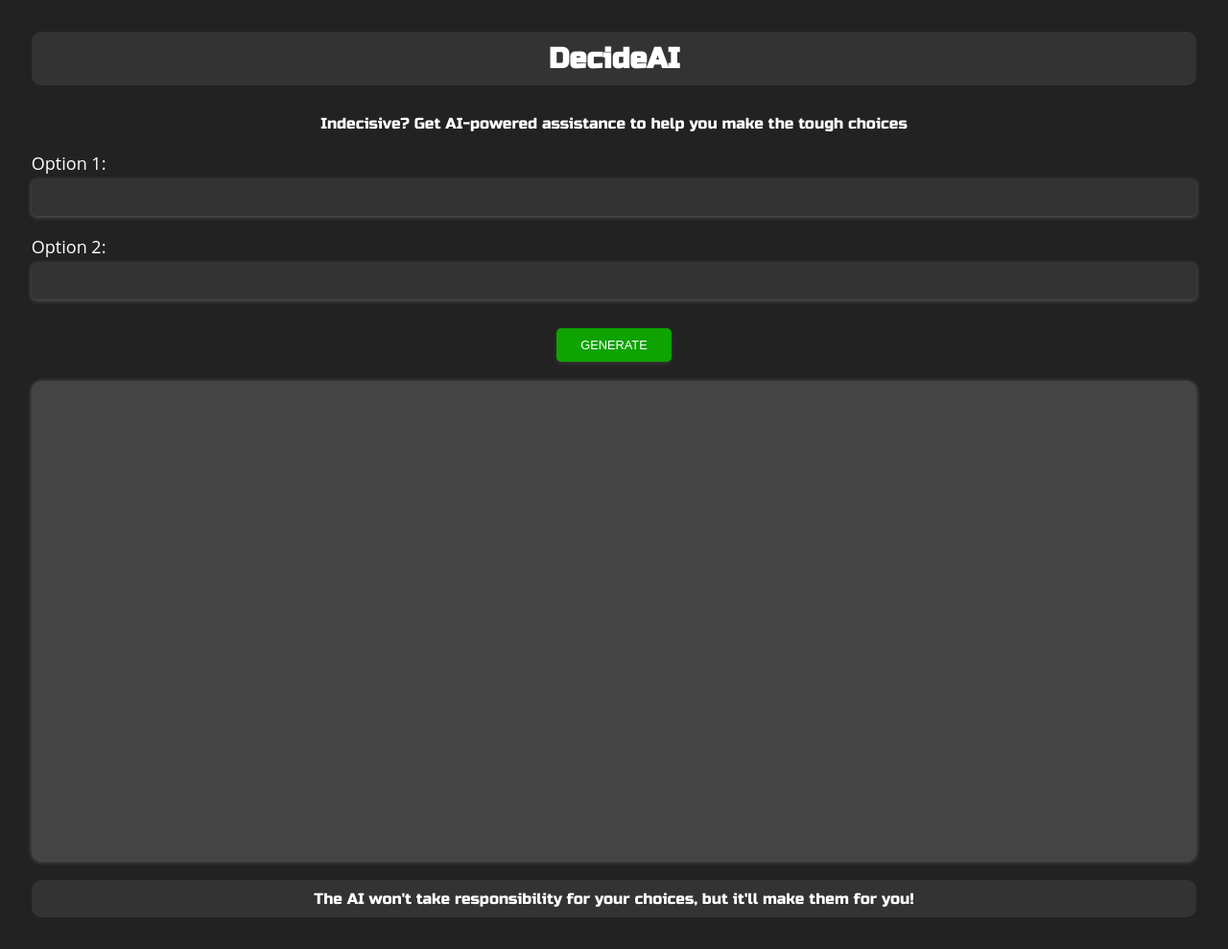
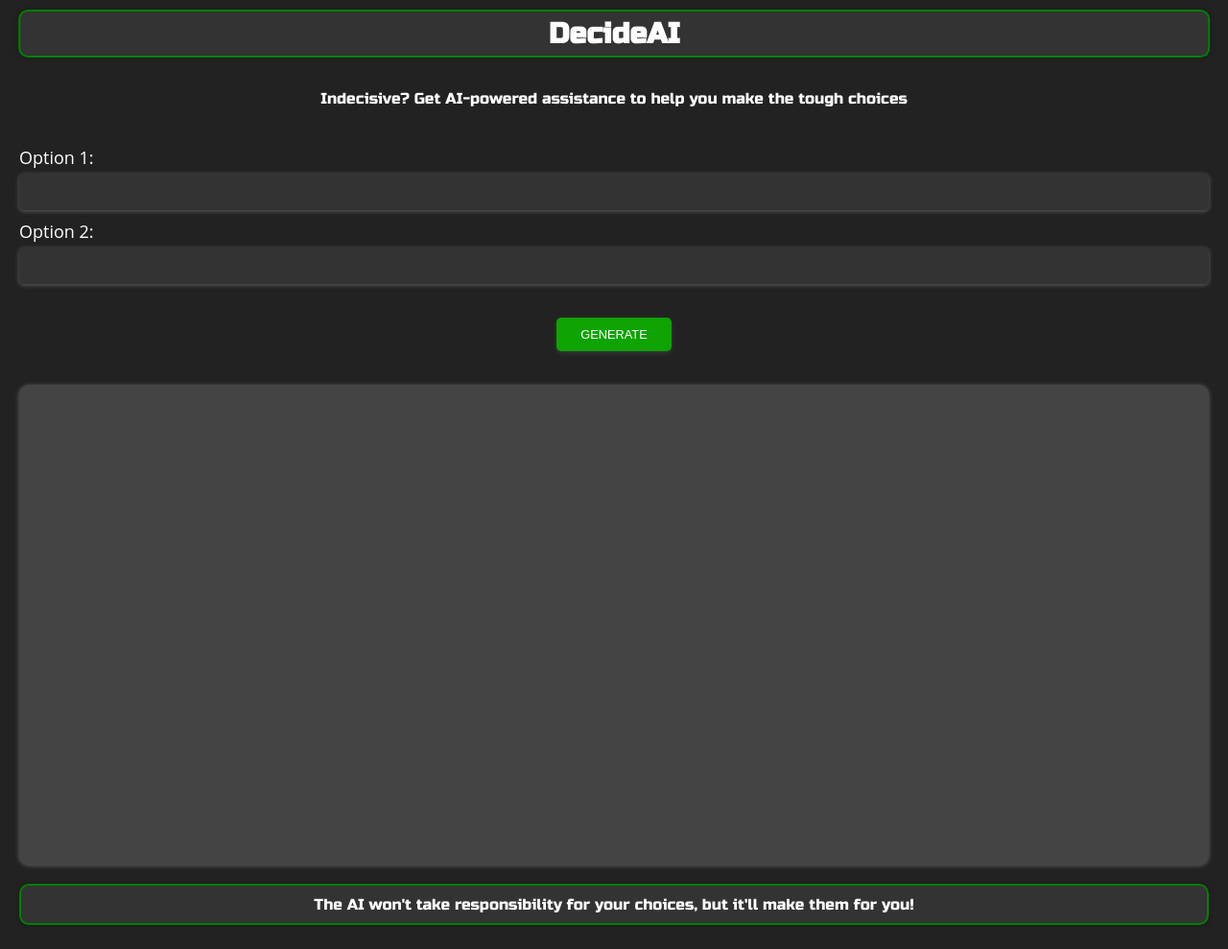
Before and after one commit to sol-A1/74h, a website built with Vite: page client/index.html in a window 1280 px wide. Shown: the whole page at 96% size. Built offline with nearby package versions, Linux system fonts and the light colour scheme.

Commit message:
Update style.css

```diff
--- a/client/style.css
+++ b/client/style.css
@@ -15,26 +15,41 @@ body {
   background-color: #222;
   border-radius: 5px;
   margin: 13px auto;
-  max-width: 98%;
+  max-width: 100%;
   padding: 20px;
   text-align: center;
+}
+
+input:focus, textarea:focus {
+  outline: none;
+  box-shadow: none;
 }
 
   header {
     display: flex;
     flex-direction: row;
-  justify-content: space-between;
+    justify-content: center;
     align-items: center;
     background-color: #333;
     color: white;
-  padding: 10px;
+    padding: 5px;
+    margin-top: 10px;
     border-radius: 10px;
     justify-content: center;
+    position: fixed;
+    top: 0;
+    left: 50%;
+    transform: translateX(-50%);
+    width: 97%;
+    border: 2px solid green; /* add a green border */
+    box-shadow: 0px 0px 5px 0px rgba(0, 0, 0, 0.3); /* add a box-shadow */
   }
+
 
 h1 {
   display: flex;
   flex-direction: row;
+  margin-bottom: 20px;
   color: #fff;
   font-family: 'Russo One', sans-serif;
   font-size: 30px;
@@ -42,21 +57,40 @@ h1 {
   align-items: center;
 }
 
+
+
 p {
-  margin-top: 30px;
+  margin-top: 60px;
   color: #fff;
   font-size: 16px;
-  margin-bottom: 20px;
+  margin-bottom: 40px;
   font-weight: normal;
   font-family: 'Russo One', sans-serif;
 }
 
 .question {
-  margin-bottom: 20px;
+  margin-bottom: 10px;
   text-align: left;
   color: white;
   font-family: 'Open Sans', sans-serif;
 
+}
+
+
+.placeholder {
+  color: #444;
+  font-size: 16px;
+  font-weight: normal;
+  font-family: 'Russo One', sans-serif;
+}
+
+.or {
+  margin-top: 20px;
+  margin-bottom: 20px;
+  color: #fff;
+  font-size: 16px;
+  font-weight: normal;
+  font-family: 'Russo One', sans-serif;
 }
 
 label {
@@ -85,7 +119,8 @@ button {
   color: #fff;
   cursor: pointer;
   font-size: 16px;
-  margin-top: 10px;
+  margin-top: 25px;
+  margin-bottom: 15px;
   padding: 10px 25px;
   transition: background-color 0.15s ease-in-out;
   font-size: 0.8em;
@@ -141,6 +176,7 @@ button:hover {
 footer {
   display: flex;
   margin-top: 10px;
+  margin-bottom: -15px;
   flex-direction: row;
   justify-content: space-between;
   align-items: center;
@@ -148,8 +184,11 @@ footer {
   color: white;
   padding: 10px;
   border-radius: 10px;
-  text-align: center; /* Add this line to center the text */
+  text-align: center;
+  border: 2px solid green; /* add a green border */
+  box-shadow: 0px 0px 5px 0px rgba(0, 0, 0, 0.3); /* add a box-shadow */
 }
+
 
 .warning {
   flex-grow: 1;
```
Lines whose indentation alone changed are shown as unchanged.
